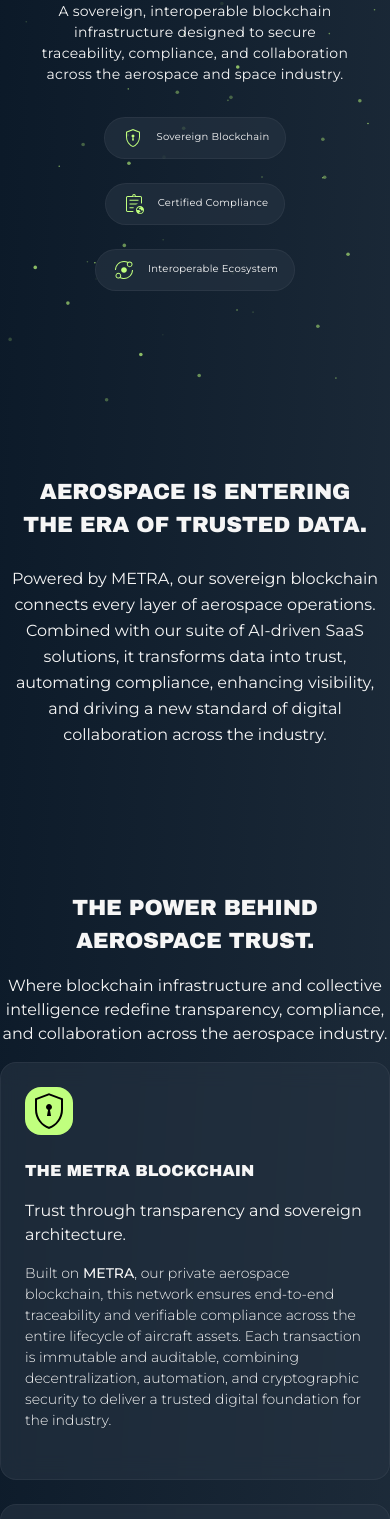
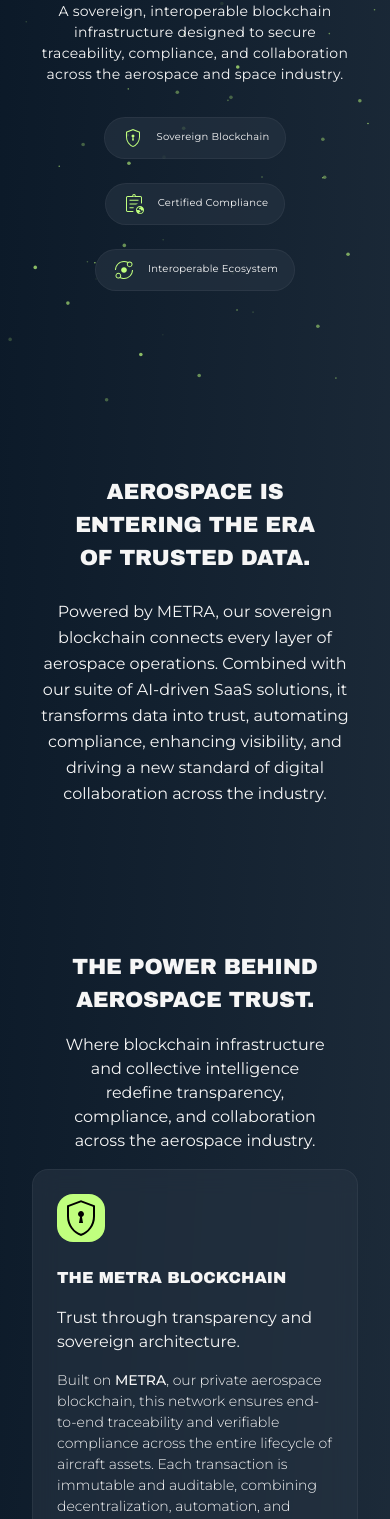
Before and after one commit to BlockService-FR/arts-innovations-landing, a Next.js app: page / in a window 390 px wide. Shown: the part 432-1951 px from the top of the page. Built offline with nearby package versions, Linux system fonts and the light colour scheme.

Commit message:
Fix px for mobile

```diff
--- a/components/ContactSection.tsx
+++ b/components/ContactSection.tsx
@@ -31,7 +31,7 @@
   return (
     <section
       id="contact"
-      className="w-full 2xl:max-w-[80vw] mx-auto sm:px-8 lg:px-10 py-16 lg:py-20 relative flex flex-col justify-start items-center overflow-hidden"
+      className="w-full 2xl:max-w-[80vw] mx-auto px-8 lg:px-10 py-16 lg:py-20 relative flex flex-col justify-start items-center overflow-hidden"
     >
       <div className="grid lg:grid-cols-2 gap-6">
         <motion.div className="text-center lg:text-left mb-4 lg:mb-10">
--- a/components/FAQSection.tsx
+++ b/components/FAQSection.tsx
@@ -86,7 +86,7 @@
   return (
     <section
       id="faq"
-      className="w-full 2xl:max-w-[80vw] mx-auto sm:px-8 lg:px-10 py-16 lg:py-20 relative flex flex-col justify-start items-center overflow-hidden"
+      className="w-full 2xl:max-w-[80vw] mx-auto px-8 lg:px-10 py-16 lg:py-20 relative flex flex-col justify-start items-center overflow-hidden"
     >
       <div className="my-auto">
         <motion.div className="text-center mb-4 lg:mb-10">
--- a/components/IntroSection.tsx
+++ b/components/IntroSection.tsx
@@ -9,7 +9,7 @@
   return (
     <section
       id="intro"
-      className="w-full 2xl:max-w-[80vw] mx-auto sm:px-8 lg:px-10 py-16 lg:py-20 relative flex flex-col justify-start items-center overflow-hidden"
+      className="w-full 2xl:max-w-[80vw] mx-auto px-8 lg:px-10 py-16 lg:py-20 relative flex flex-col justify-start items-center overflow-hidden"
     >
       <motion.div
         initial={{ opacity: 0, y: 40 }}
--- a/components/SolutionsSection.tsx
+++ b/components/SolutionsSection.tsx
@@ -81,7 +81,7 @@
   return (
     <section
       id="solutions"
-      className="w-full 2xl:max-w-[80vw] mx-auto sm:px-8 lg:px-10 py-16 lg:py-20 relative flex flex-col justify-start items-center overflow-hidden"
+      className="w-full 2xl:max-w-[80vw] mx-auto px-8 lg:px-10 py-16 lg:py-20 relative flex flex-col justify-start items-center overflow-hidden"
     >
       <motion.div className="text-center mb-4 lg:mb-10">
         <h2 className="mb-2 text-secondary text-balance font-title">
--- a/components/TechnologySection.tsx
+++ b/components/TechnologySection.tsx
@@ -84,7 +84,7 @@
     <motion.section
       id="technology"
       ref={sectionRef}
-      className="w-full 2xl:max-w-[80vw] mx-auto sm:px-8 lg:px-10 py-16 lg:py-20 relative flex flex-col justify-start items-center overflow-hidden"
+      className="w-full 2xl:max-w-[80vw] mx-auto px-8 lg:px-10 py-16 lg:py-20 relative flex flex-col justify-start items-center overflow-hidden"
       initial="hidden"
       whileInView="visible"
       exit="exit"
@@ -109,7 +109,7 @@
             whileHover={{ scale: 1.02 }}
             whileTap={{ scale: 0.98 }}
             onClick={scrollToNextSection}
-            className="mt-4 bg-button-primary text-button-text font-semibold py-4 px-6 rounded-lg space-x-2 hover:bg-button-primary-hover transition-all duration-300 cursor-pointer self-center lg:self-start hidden lg:block"
+            className="mt-4 bg-button-primary text-button-text font-semibold py-4 px-6 rounded-lg space-x-2 transition-all duration-300 cursor-pointer self-center lg:self-start hidden lg:block"
           >
             <span className="font-text-important">{t("technology.cta")}</span>
           </motion.button>
```
